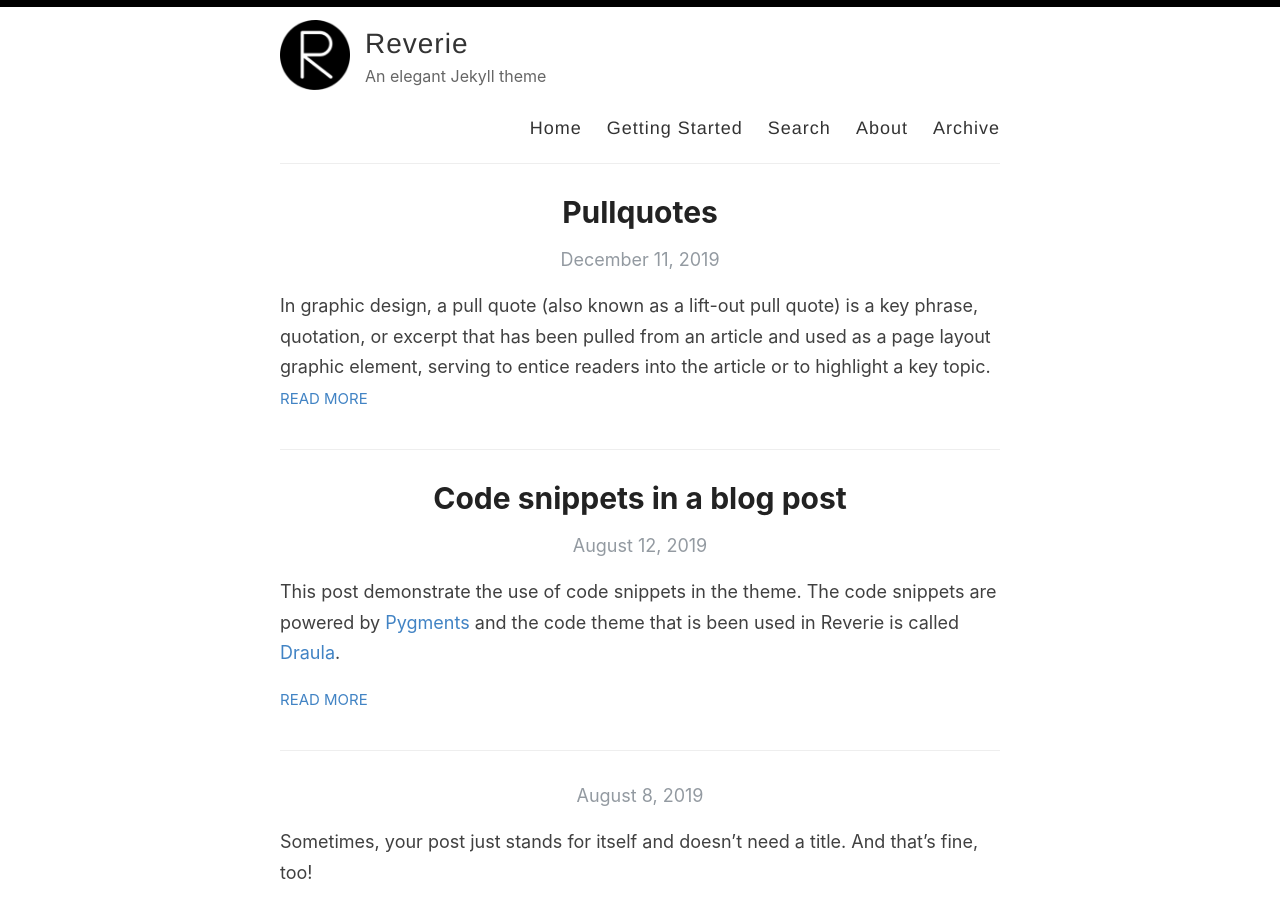
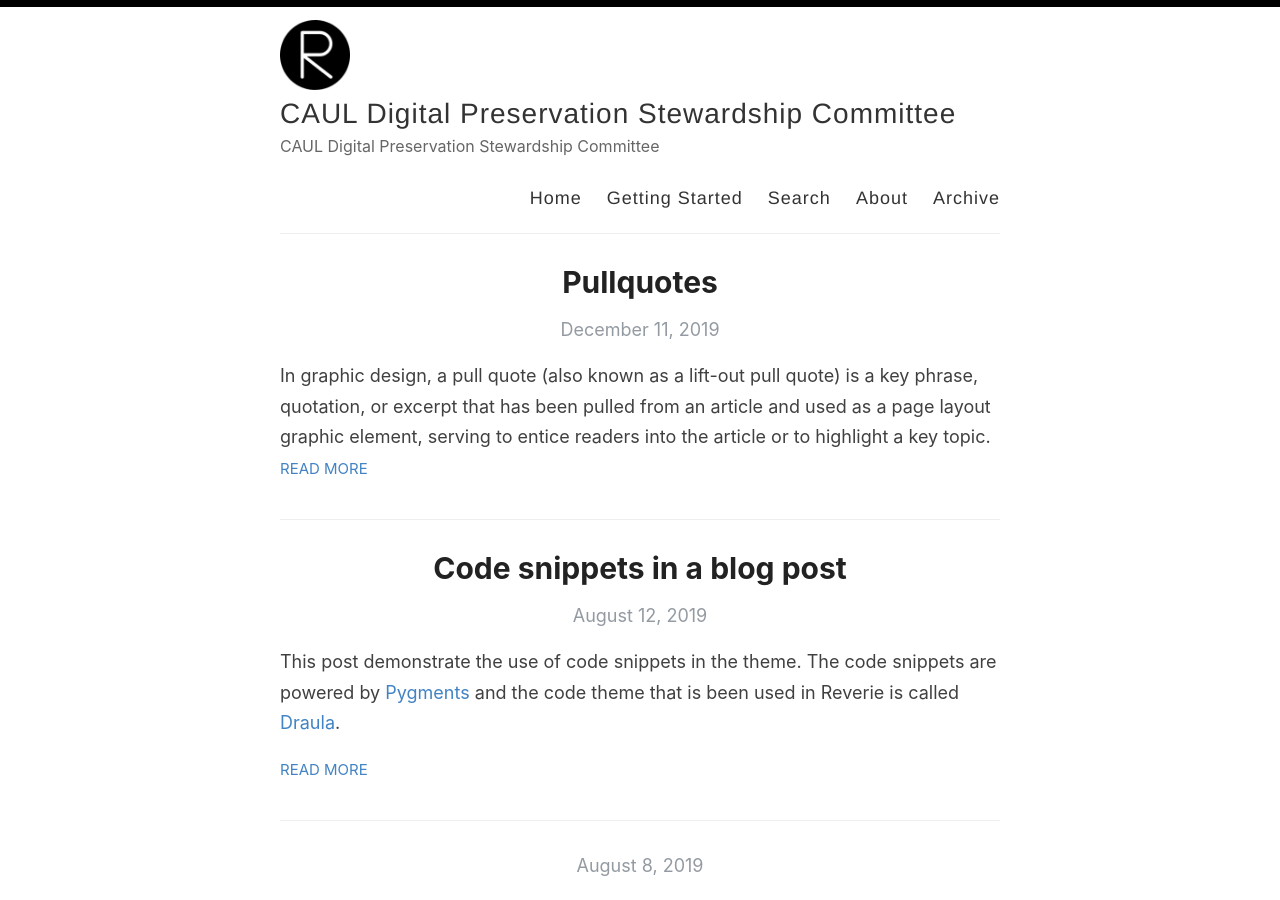
Before and after one commit to caul-dpsc/2021-rdm-series, a Jekyll site: the page built from index.html, in a window 1280 px wide and 900 px high. Built offline with Jekyll 4.4.1, drawn with Linux system fonts in a browser that asks for light colours; the list of posts is cut into pages by our own code.

Commit message:
Update _config.yml

```diff
--- a/_config.yml
+++ b/_config.yml
@@ -3,13 +3,13 @@
 #
 
 # Name of your site (displayed in the header)
-name: Reverie
+name: CAUL Digital Preservation Stewardship Committee
 
 # Name of the author
-author: Amit Merchant
+author: CAUL
 
 # Short bio or description (displayed in the header)
-description: An elegant Jekyll theme
+description: CAUL Digital Preservation Stewardship Committee
 
 # URL of your avatar or profile pic (you could use your GitHub profile pic)
 avatar: /images/reverie.png
@@ -21,15 +21,15 @@ avatar: /images/reverie.png
 # Includes an icon in the footer for each username you enter
 footer-links:
   dribbble:
-  email: amit.d.merchant@gmail.com
+  email: #amit.d.merchant@gmail.com
   facebook:
   flickr:
-  github: amitmerchant1990/reverie
+  github: #amitmerchant1990/reverie
   instagram:
   linkedin:
   pinterest:
   rss: rss
-  twitter: amit_merchant
+  twitter: #amit_merchant
   stackoverflow:
   youtube: # channel/<your_long_string> or user/<user-name>
   googleplus: # anything in your profile username that comes after plus.google.com/
@@ -41,21 +41,21 @@ footer-links:
 disqus:
 
 # Enter your Google Analytics web tracking code (e.g. UA-2110908-2) to activate tracking
-google_analytics: UA-43339302-11
+google_analytics: #UA-43339302-11
 
 # For newer "GA4" analytics, use the following instead of the "UA" entry above
 #google_analytics_ga4: G-GABC1DEFG
 
 # Your website URL (e.g. http://amitmerchant1990.github.io or http://www.amitmerchant.com)
 # Used for Sitemap.xml and your RSS feed
-url: http://www.amitmerchant.com/reverie
-enforce_ssl: https://www.amitmerchant.com/reverie
+url: http://caul-dpsc.github.io
+enforce_ssl: https://caul-dpsc.github.io
 
 # If you're hosting your site at a Project repository on GitHub pages
 # (http://yourusername.github.io/repository-name)
 # and NOT your User repository (http://yourusername.github.io)
 # then add in the baseurl here, like this: "/repository-name"
-baseurl: "/reverie"
+baseurl: "/caul-dpsc.github.io"
 
 #
 # !! You don't need to change any of the configuration flags below !!
```
